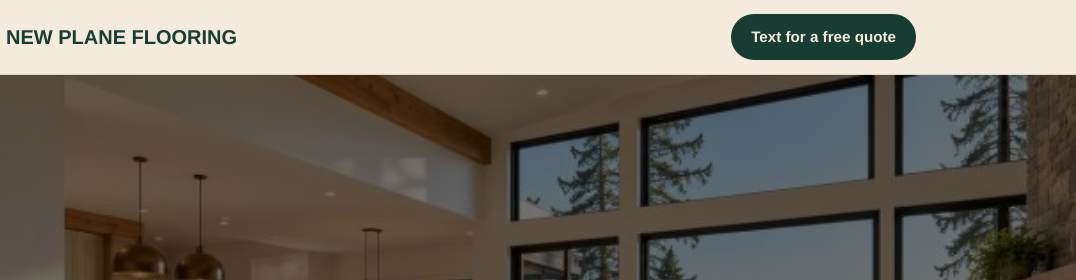
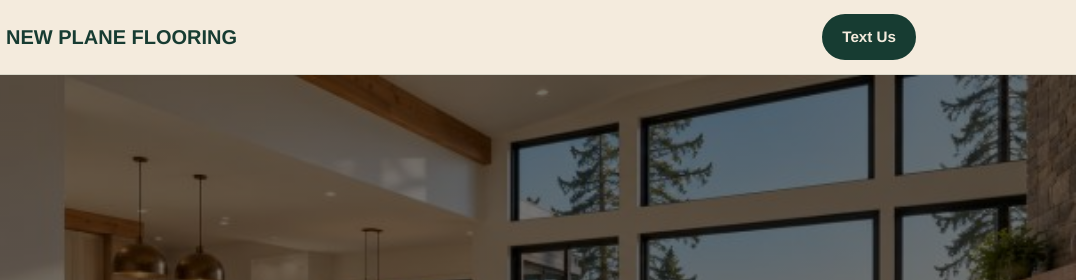
Before and after one commit to PullAdam/New-Plane-Flooring, a plain HTML site: page index.html in a window 1280 px wide. Shown: the top 280 px of the page, 204-1280 px from the left. Drawn offline with Linux system fonts and the light colour scheme.

Commit message:
Text Us button in navbar was shortened

```diff
--- a/index.html
+++ b/index.html
@@ -13,7 +13,7 @@
   <header class="site-header">
     <div class="container header-inner">
       <a class="logo" href="#top"><img class="logo-mark" src="images/logo.png" alt="New Plane Flooring logo">NEW PLANE FLOORING</a>
-      <a class="btn btn-small" href="sms:+16165550100">Text for a free quote</a>
+      <a class="btn btn-small" href="sms:+16165550100">Text Us</a>
     </div>
   </header>
 
--- a/style.css
+++ b/style.css
@@ -90,6 +90,5 @@ a { color: inherit; }
   .logo-mark { width: 32px; height: 32px; }
   .btn-small { padding: 8px 14px; font-size: .85rem; }
   .hero { padding: 60px 0 50px; }
-
   .hero .buttons { justify-content: center; }
 }
```
